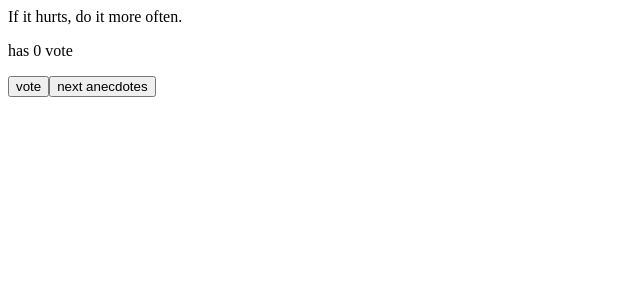
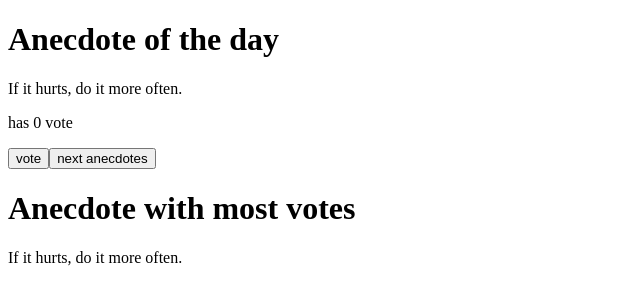
Before and after one commit to GaurabPrasai/fullstackopen, a React (Vite) app in the folder part1/anecdotes/: page / in a window 1280 px wide. Shown: the top 304 px of the page, without its empty margins (0-640 px from the left). Built offline with nearby package versions, Linux system fonts and the light colour scheme.

Commit message:
feat:  displays the anecdote with the largest number of votes

```diff
--- a/part1/anecdotes/src/App.jsx
+++ b/part1/anecdotes/src/App.jsx
@@ -19,27 +19,33 @@ const App = () => {
   const [selected, setSelected] = useState(0)
   const [votes, setVotes] = useState(Array(anecdotes.length).fill(0));
 
-
-  const genAnecdotes = () => {
-
-    return setSelected(Math.floor(Math.random() * (7 - 0 + 1) ));
-
-  };
-
   const storeVote = () => {
     let newVotes = [...votes];
     newVotes[selected]++;
     setVotes(newVotes);
   };
 
+  const genAnecdotes = () => {
+    setSelected(Math.floor(Math.random() * anecdotes.length));
+  };
+
+  const maxVoteAncedote = () => {
+    const maxVote = Math.max(...votes);
+    const mostVotedIndex = votes.indexOf(maxVote);
+    return anecdotes[mostVotedIndex];
+  };
+
   return (
     <div>
-      {anecdotes[selected]} <br/>
+      <h1>Anecdote of the day</h1>
+      {anecdotes[selected]}
       <p>has {votes[selected]} vote{votes[selected] > 1 ? 's' : ''}</p>
       <Button onClick={storeVote} text="vote" />
       <Button onClick={genAnecdotes} text="next anecdotes" />
+      <h1>Anecdote with most votes</h1>
+      {maxVoteAncedote()}
     </div>
-  )
-}
+  );
+};
 
-export default App
+export default App;
```
